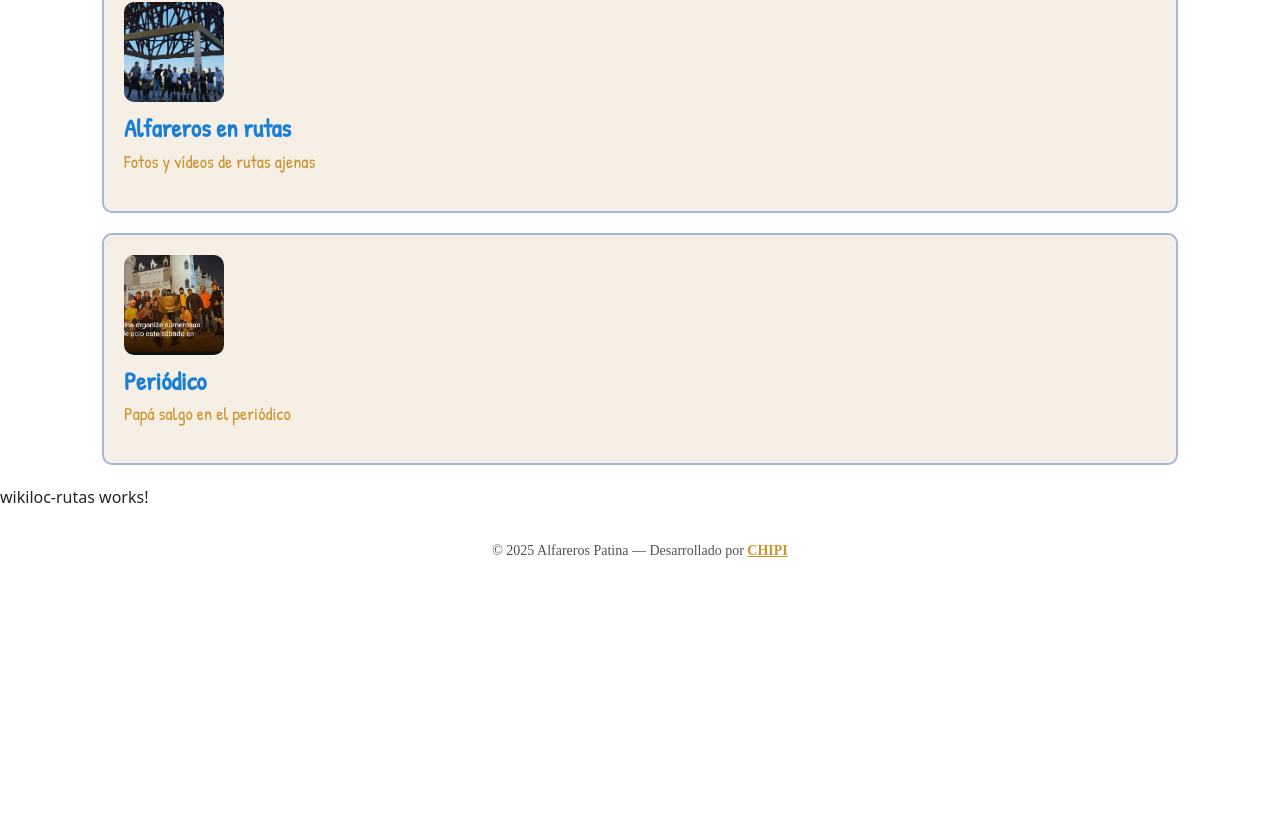
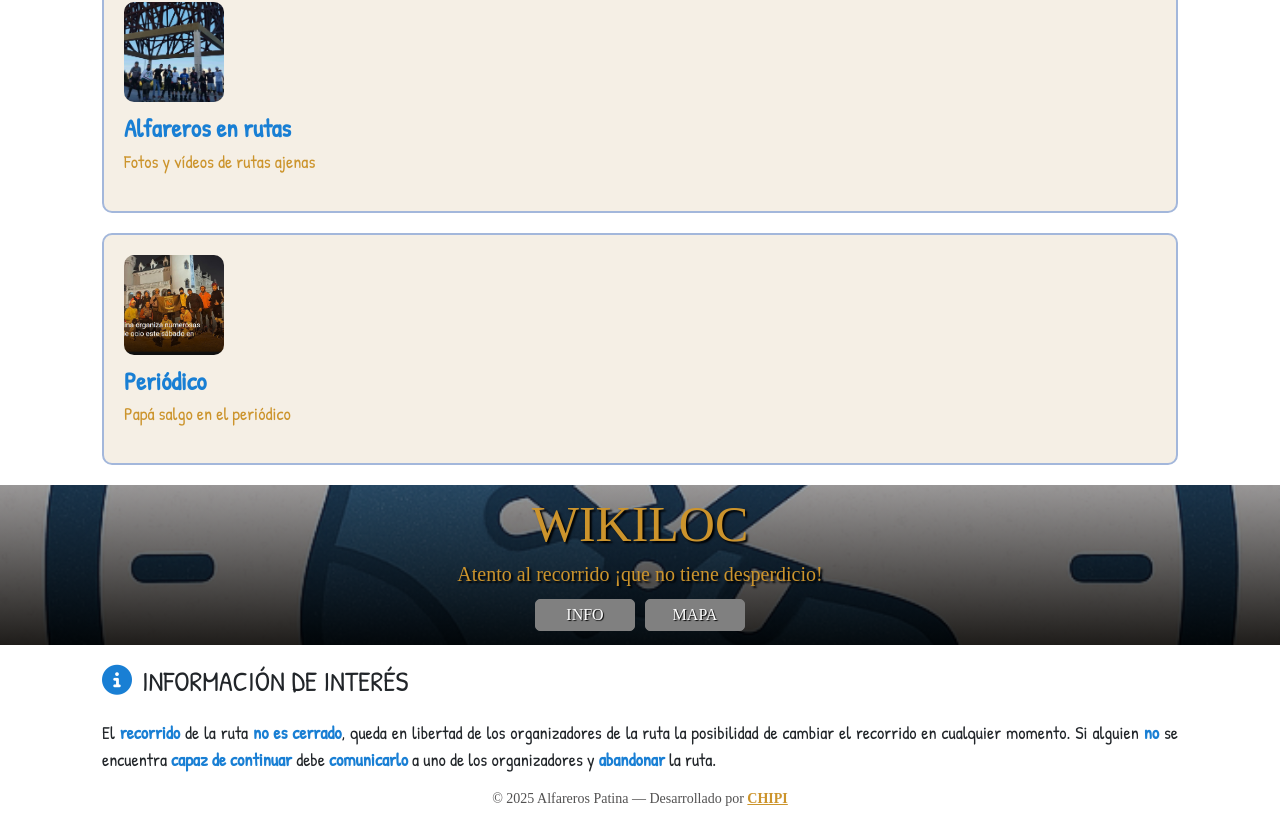
Before and after one commit to CHIPIXB/alfareros-patina, an Angular app: page /rutas/wikiloc in a window 1280 px wide. Shown: the part 1390-2230 px from the top of the page. Before the commit the page ends 1982 px from the top, so only its background shows below. Built offline with nearby package versions, Linux system fonts and the light colour scheme; a web font is replaced by a local one.

Commit message:
informacion puesta en la pagina wikiloc y en la pagina ubicacion, revisar que estén todos los datos bien, continuar por wikiloc

```diff
--- a/src/app/pages/ubicacion-rutas/ubicacion-rutas.css
+++ b/src/app/pages/ubicacion-rutas/ubicacion-rutas.css
@@ -0,0 +1,91 @@
+
+.titulo-seccion {
+    background-image: linear-gradient(rgba(42, 57, 78, 0.479), rgba(0, 0, 0, 0.877)), url(../../../assets/img/ubicacion\(2\).png);
+    height: 20vh;
+    align-content: center;
+    text-align: center;
+    background-size: cover;
+    background-position: center;
+    color: var(--color-secundario);
+    font-family: var(--fuente-titulo-hero);
+    text-shadow: 2px 2px 2px black;
+
+    h2{
+        font-size: 50px;
+    }
+    h6{
+        font-size: 20px ;
+    }
+
+    button{
+        border-radius: 5px;
+        padding: 3px;
+        width: 100px;
+        background-color: gray;
+        color: white;
+        text-shadow: 1px 1px 1px black;
+        margin: 5px;
+        font-size: 16px;
+        border: 1px solid gray;
+    }
+
+
+    .btn-invierno.activo {
+        background: var(--color-principal);
+        color: white;
+        border: 2px solid var(--color-principal);
+
+    }
+    .btn-verano.activo {
+        background: var(--color-secundario);
+        color: white;
+        border: 2px solid var(--color-secundario);
+    }
+}
+
+
+.ubicacion-invierno div i {
+    color: var(--color-principal);
+}
+.ubicacion-verano div i {
+    color: var(--color-secundario);
+}
+
+.ubicacion-invierno p strong {
+    color: var(--color-principal);
+}
+.ubicacion-verano p strong {
+    color: var(--color-secundario);
+}
+
+
+i {
+    font-size: 30px;
+    color: var(--color-principal);
+}
+
+a.btn-whatsapp i.fa-whatsapp {
+    color: #25d366
+}
+
+.info article div {
+    display: flex;
+    margin: 20px;
+    font-family: var(--fuente-texto);
+
+    h3{
+        align-content: center;
+        margin: 0 10px;
+    }
+}
+
+p {
+    font-family: var(--fuente-texto);
+    font-size: 18px;
+    text-align: justify;
+    margin: 0 20px;
+}
+
+strong {
+    color: var(--color-principal);
+}
--- a/src/app/pages/ubicacion-rutas/ubicacion-rutas.html
+++ b/src/app/pages/ubicacion-rutas/ubicacion-rutas.html
@@ -1 +1,52 @@
-<p>ubicacion-rutas works!</p>
+
+<section class="titulo-seccion">
+
+    <hgroup>
+        <h2>UBICACIÓN</h2>
+        <h6>¿Quieres enterarte desde dónde salen las Alfareras?</h6>
+    </hgroup>
+    <div>
+        <button (click)="toggle('verano')" class="btn-verano" [class.activo]="activo === 'verano'">Verano</button>
+        <button (click)="toggle('invierno')" class="btn-invierno" [class.activo]="activo === 'invierno'">Invierno</button>
+    </div>
+
+</section>
+
+
+<article class="info container">
+    @if (activo === 'invierno') {
+        <article class="ubicacion-invierno">
+            <div>
+                <i class="fa-solid fa-snowflake"></i>
+                <h3>UBICACIÓN DE INVIERNO</h3>
+                <a  class="btn-whatsapp" href="https://chat.whatsapp.com/Efe5Q7fDTmKDiwziEtD07A?mode=ems_wa_t" target="_blank">
+                <i class="fa-brands fa-whatsapp"></i>
+                </a>
+            </div>
+            <p>La <strong>ubicación</strong> de quedada de las <strong>rutas Alfareras</strong> será en el centro comercial <strong>X-Madrid</strong>, en Alcorcón, en la zona de restauración de la planta de arriba. Hay <strong>fácil aparcamiento</strong>, tanto cubierto (en la planta baja) como al aire libre (en la planta superior). Cualquier <strong>cambio</strong> se comunicará por el <strong>grupo de WhatsApp</strong>.</p>
+        </article>
+    }
+
+    @if (activo === 'verano') {
+        <article class="ubicacion-verano">
+            <div>
+                <i class="fa-solid fa-fire"></i>
+                <h3>UBICACIÓN DE VERANO</h3>
+                <a  class="btn-whatsapp" href="https://chat.whatsapp.com/Efe5Q7fDTmKDiwziEtD07A?mode=ems_wa_t" target="_blank">
+                <i class="fa-brands fa-whatsapp"></i>
+                </a>
+            </div>
+            <p>La <strong>ubicación</strong> de quedada de las rutas Alfareras será en la <strong>pista de patinaje Alfareros Patina</strong>, en Alcorcón. Hay fácil aparcamiento en la misma pista. Cualquier <strong>cambio</strong> se comunicará por el <strong>grupo de WhatsApp</strong>.</p>
+        </article>
+    }
+
+    <article>
+        <div>
+            <i class="fa-solid fa-circle-info"></i>
+            <h3>INFORMACIÓN DE INTERÉS</h3>
+        </div>
+        <p>La <strong>ubicación</strong> de cada ruta <strong>puede variar</strong> según la <strong>climatología</strong> o por votación de los patinadores que vayan a realizarla, según convenga. Cualquier <strong>cambio</strong> se comunicará por el <strong>grupo de WhatsApp</strong>.</p>
+    </article>
+
+
+</article>
--- a/src/app/pages/ubicacion-rutas/ubicacion-rutas.ts
+++ b/src/app/pages/ubicacion-rutas/ubicacion-rutas.ts
@@ -7,5 +7,9 @@
   styleUrl: './ubicacion-rutas.css'
 })
 export class UbicacionRutas {
+    activo: 'verano' | 'invierno' | null = null;
 
+  toggle(estacion: 'verano' | 'invierno') {
+    this.activo = this.activo === estacion ? null : estacion;
+  }
 }
--- a/src/app/pages/wikiloc-rutas/wikiloc-rutas.css
+++ b/src/app/pages/wikiloc-rutas/wikiloc-rutas.css
@@ -0,0 +1,91 @@
+
+.titulo-seccion {
+    background-image: linear-gradient(rgba(42, 57, 78, 0.479), rgba(0, 0, 0, 0.877)), url(../../../assets/img/horario.png\(2\).png);
+    height: 20vh;
+    align-content: center;
+    text-align: center;
+    background-size: cover;
+    background-position: center;
+    color: var(--color-secundario);
+    font-family: var(--fuente-titulo-hero);
+    text-shadow: 2px 2px 2px black;
+
+    h2{
+        font-size: 50px;
+    }
+    h6{
+        font-size: 20px ;
+    }
+
+    button{
+        border-radius: 5px;
+        padding: 3px;
+        width: 100px;
+        background-color: gray;
+        color: white;
+        text-shadow: 1px 1px 1px black;
+        margin: 5px;
+        font-size: 16px;
+        border: 1px solid gray;
+    }
+
+
+    .btn-invierno.activo {
+        background: var(--color-principal);
+        color: white;
+        border: 2px solid var(--color-principal);
+
+    }
+    .btn-verano.activo {
+        background: var(--color-secundario);
+        color: white;
+        border: 2px solid var(--color-secundario);
+    }
+}
+
+
+.horario-invierno div i {
+    color: var(--color-principal);
+}
+.horario-verano div i {
+    color: var(--color-secundario);
+}
+
+.horario-invierno p strong {
+    color: var(--color-principal);
+}
+.horario-verano p strong {
+    color: var(--color-secundario);
+}
+
+
+i {
+    font-size: 30px;
+    color: var(--color-principal);
+}
+
+a.btn-whatsapp i.fa-whatsapp {
+    color: #25d366
+}
+
+.info article div {
+    display: flex;
+    margin: 20px;
+    font-family: var(--fuente-texto);
+
+    h3{
+        align-content: center;
+        margin: 0 10px;
+    }
+}
+
+p {
+    font-family: var(--fuente-texto);
+    font-size: 18px;
+    text-align: justify;
+    margin: 0 20px;
+}
+
+strong {
+    color: var(--color-principal);
+}
--- a/src/app/pages/wikiloc-rutas/wikiloc-rutas.html
+++ b/src/app/pages/wikiloc-rutas/wikiloc-rutas.html
@@ -1 +1,60 @@
-<p>wikiloc-rutas works!</p>
+<section class="titulo-seccion">
+
+    <hgroup>
+        <h2>WIKILOC</h2>
+        <h6>Atento al recorrido ¡que no tiene desperdicio!</h6>
+    </hgroup>
+    <div>
+        <button (click)="toggle('info')" class="btn-info" [class.activo]="activo === 'info'">INFO</button>
+        <button (click)="toggle('mapa')" class="btn-mapa" [class.activo]="activo === 'mapa'">MAPA</button>
+    </div>
+
+</section>
+
+<article class="info container">
+    @if (activo === 'info') {
+        <article class="info-rutas">
+            <div>
+                <h3>RUTA <strong>'PATINAMOS SIN PRISA'</strong> 15-20KM</h3>
+            </div>
+            <p>Esta es la ruta que normalmente hacemos cuando el tiempo lo permite, la Alfarera oficial por así decirlo, aunque vamos variando algún tramo para que no se haga muy monótona. La velocidad y distancia de esta ruta va acorde con los integrantes de la misma. Puedes unirte al grupo de WhatsApp para saber cuál será nuestra siguiente ruta.</p>
+        </article>
+
+        <article class="info-rutas">
+            <div>
+                <h3>RUTA <strong>'ALFAREROS EN EL X-MADRID + CENA'</strong> 20-25KM</h3>
+            </div>
+            <p>Cuando entramos más en invierno, preferimos asegurar el Día Alfarero en X-Madrid (centro comercial en el que se permite patinar), ya que así estamos resguardados del viento y la lluvia. Al terminar la ruta, además, tenemos un sitio cubierto donde poder cenar. En caso de que empiece a llover antes de comenzar la ruta, contamos con el centro comercial para hacer sesión técnica. La velocidad y distancia de esta ruta va acorde con los integrantes de la misma. Puedes unirte al grupo de WhatsApp para saber cuál será nuestra siguiente ruta.</p>
+        </article>
+
+        <article class="info-rutas">
+            <div>
+                <h3>RUTA <strong>'CARACOLERA AUTÓNOMA'</strong> 13-17KM</h3>
+            </div>
+            <p>Nos gusta que todo el mundo pruebe las Alfareras, sus carriles bicis y su ambiente, por lo que cada cierto tiempo o cuando alguien la solicita específicamente se monta esta ruta. La mayor parte del recorrido es por carril bici pero mínimo hay que saber frenar ya que alguna bajada constante tenemos. La velocidad y distancia de esta ruta va acorde con los integrantes de la misma. Puedes unirte al grupo de WhatsApp para saber cuál será nuestra siguiente ruta.</p>
+        </article>
+    }
+
+    @if (activo === 'mapa') {
+        <article class="mapa-rutas">
+            <div>
+                <i class="fa-solid fa-fire"></i>
+                <h3>UBICACIÓN DE VERANO</h3>
+                <a  class="btn-whatsapp" href="https://chat.whatsapp.com/Efe5Q7fDTmKDiwziEtD07A?mode=ems_wa_t" target="_blank">
+                <i class="fa-brands fa-whatsapp"></i>
+                </a>
+            </div>
+            <p>La <strong>ubicación</strong> de quedada de las rutas Alfareras será en la <strong>pista de patinaje Alfareros Patina</strong>, en Alcorcón. Hay fácil aparcamiento en la misma pista. Cualquier <strong>cambio</strong> se comunicará por el <strong>grupo de WhatsApp</strong>.</p>
+        </article>
+    }
+
+    <article>
+        <div>
+            <i class="fa-solid fa-circle-info"></i>
+            <h3>INFORMACIÓN DE INTERÉS</h3>
+        </div>
+        <p>El <strong>recorrido</strong> de la ruta <strong>no es cerrado</strong>, queda en libertad de los organizadores de la ruta la posibilidad de cambiar el recorrido en cualquier momento. Si alguien <strong>no</strong> se encuentra <strong>capaz de continuar</strong> debe <strong>comunicarlo</strong> a uno de los organizadores y <strong>abandonar</strong> la ruta.</p>
+    </article>
+
+
+</article>
--- a/src/app/pages/wikiloc-rutas/wikiloc-rutas.ts
+++ b/src/app/pages/wikiloc-rutas/wikiloc-rutas.ts
@@ -7,5 +7,9 @@
   styleUrl: './wikiloc-rutas.css'
 })
 export class WikilocRutas {
+      activo: 'info' | 'mapa' | null = null;
 
+  toggle(estacion: 'info' | 'mapa') {
+    this.activo = this.activo === estacion ? null : estacion;
+  }
 }
```
